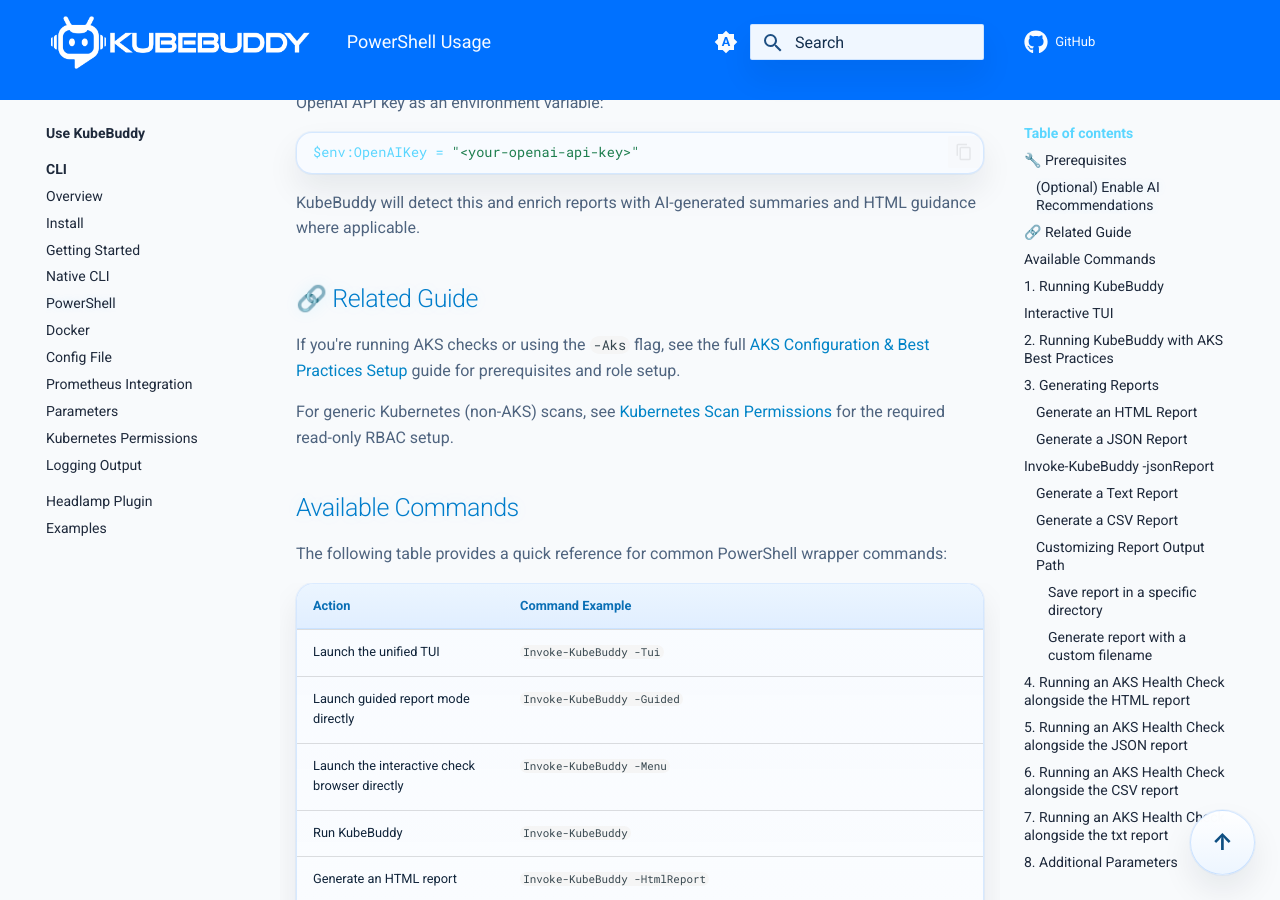
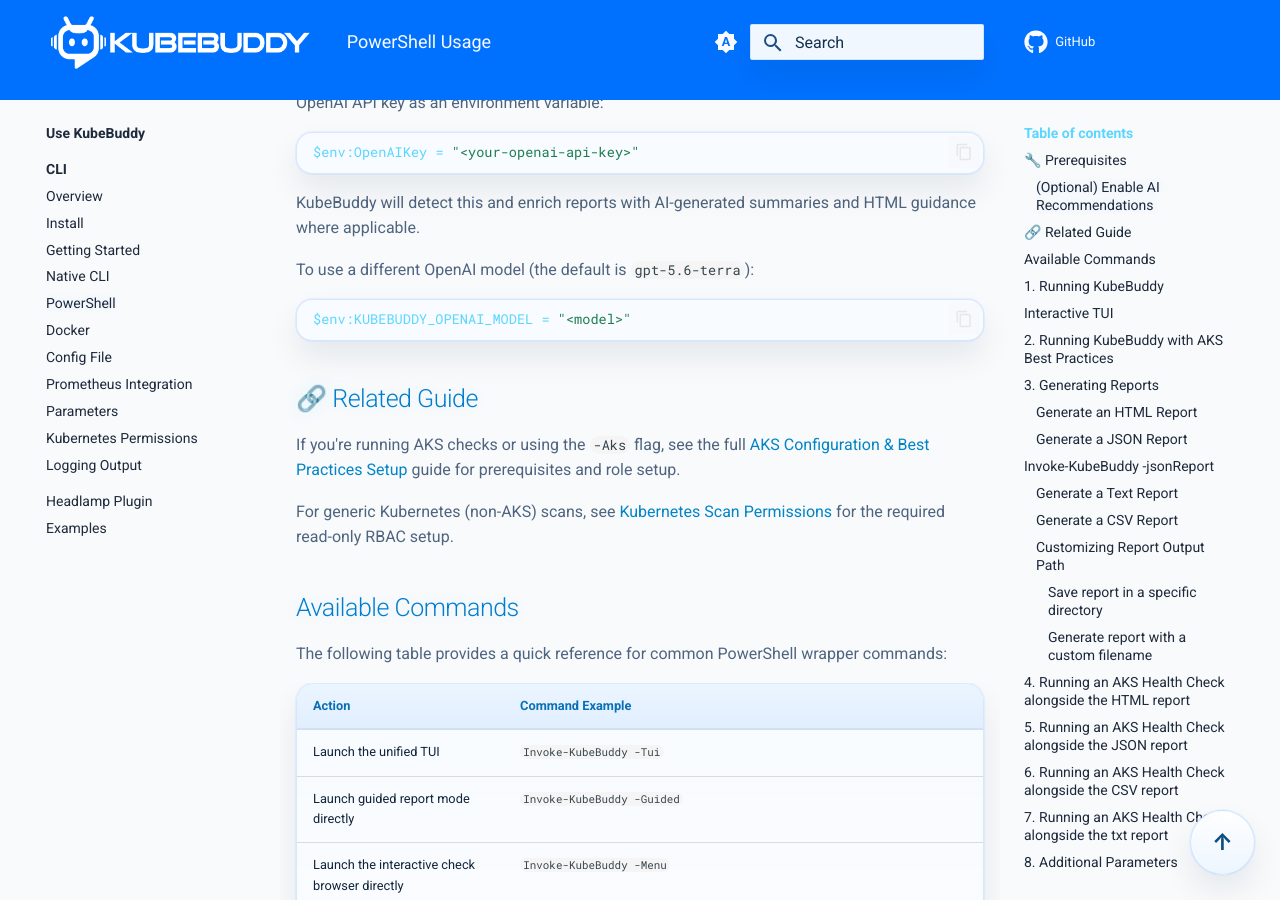
Before and after one commit to KubeDeckio/KubeBuddy, an MkDocs documentation site: the page built from docs/cli/powershell-usage.md, in a window 1280 px wide and 900 px high, scrolled down 766 px. Built offline with MkDocs 1.6.1 and Material for MkDocs 9.7.7, drawn with Linux system fonts in a browser that asks for light colours; comment, search, counter and statistics services are not loaded.

Commit message:
docs: show how to choose the OpenAI model in PowerShell
Co-Authored-By: Claude Opus 5.5 <noreply@anthropic.com>
Claude-Session: https://claude.ai/code/session_01FkEB5AjwqNBjvqY8vvfXwK

````diff
--- a/docs/cli/powershell-usage.md
+++ b/docs/cli/powershell-usage.md
@@ -34,6 +34,12 @@ $env:OpenAIKey = "<your-openai-api-key>"
 ```
 
 KubeBuddy will detect this and enrich reports with AI-generated summaries and HTML guidance where applicable.
+
+To use a different OpenAI model (the default is `gpt-5.6-terra`):
+
+```powershell
+$env:KUBEBUDDY_OPENAI_MODEL = "<model>"
+```
 
 ## 🔗 Related Guide
 
````
